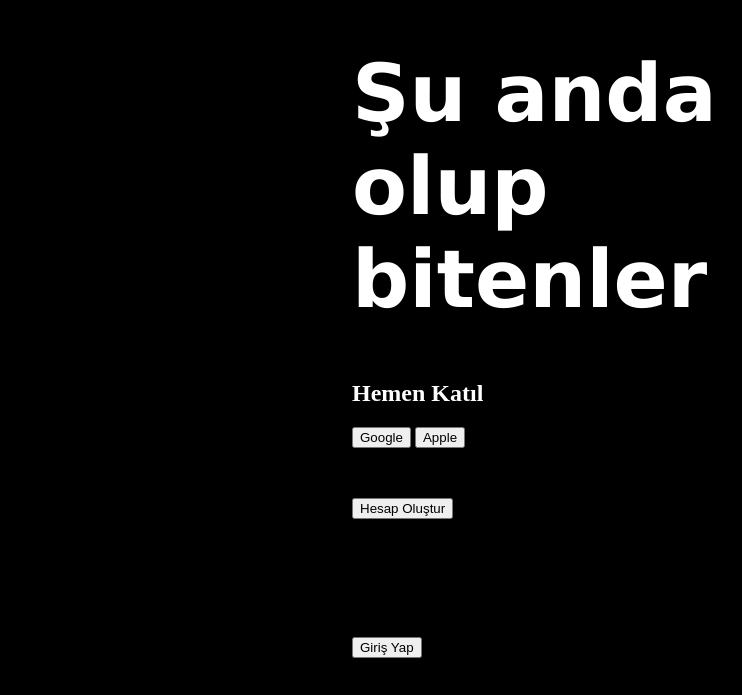
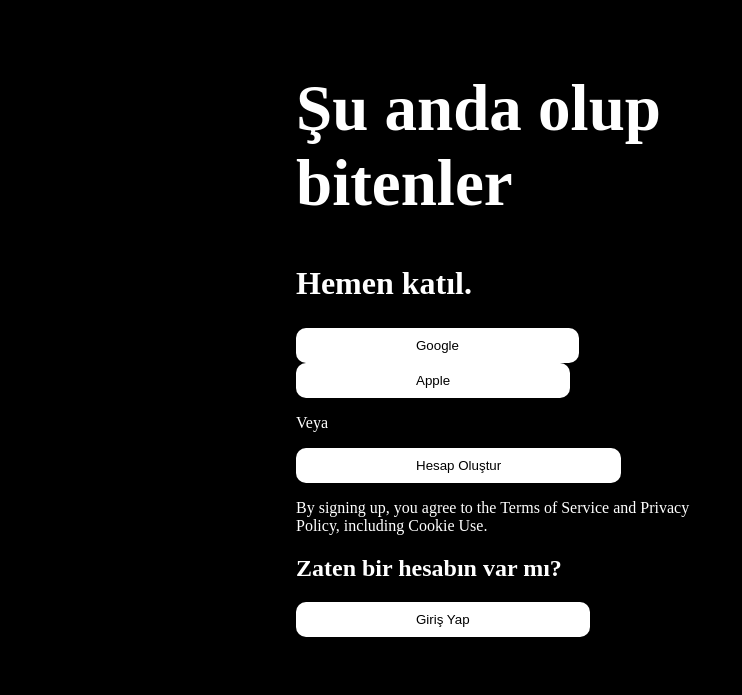
Before and after one commit to emirakbas/twitter, a plain HTML site: page index.html in a window 1280 px wide. Shown: the part 105-800 px from the top of the page, 428-1170 px from the left. Drawn offline with Linux system fonts and the light colour scheme; a web font is replaced by a local one.

Commit message:
Bazı kısımlar netleştirildi.

```diff
--- a/index.html
+++ b/index.html
@@ -13,7 +13,7 @@
         </div>
             <div class="container_right">
                 <h1 class="slogan"><strong>Şu anda olup bitenler</strong></h1>
-                <h2 class="katıl">Hemen Katıl</h2>
+                <h2 class="katıl">Hemen katıl.</h2>
             <form>
                 <button class="google">Google</button>
                 <button class="apple">Apple</button>
--- a/styles.css
+++ b/styles.css
@@ -1,3 +1,8 @@
+@font-face {
+    font-family: "TwitterChirp";
+    src: url('https://abs.twimg.com/fonts/v1/chirp-extended-heavy-web.woff2');
+}
+
 html {
     background-color: black;
 }
@@ -39,8 +44,8 @@ body {
     position: absolute;
     display: block;
     margin-top: -10vh;
-    margin-left: 60%;
-    height: 70%;
+    margin-left: 50%;
+    height: 60%;
     width: 35%;
 }
 
@@ -52,13 +57,40 @@ body {
 
 .slogan {
     color: white;
-    font-size: 80px;
+    font-size: 65px;
     width: 100%;
     margin-top: -3vh;
-    font-family: "TwitterChirpExtendedHeavy","Verdana",-apple-system,BlinkMacSystemFont,"Segoe UI",Roboto,Helvetica,Arial,sans-serif;
-
+    font-family: "TwitterChirp";
 }
 
 .katıl {
+    margin-top: 5vh;
+    color: white;
+    font-family: "TwitterChirp";
+    font-size: 32px;
+}
+
+form {
+    display: block;
+    width: 50vh;
+    height: 30vh;
+}
+
+button {
+    background-color: white;
+    border: white;
+    border-radius: 10px;
+    padding: 10px 120px;
+}
+
+.veya {
     color: white;
 }
+
+.tos {
+    color: white;
+}
+
+.ac_question {
+    color: white;
+}
```
